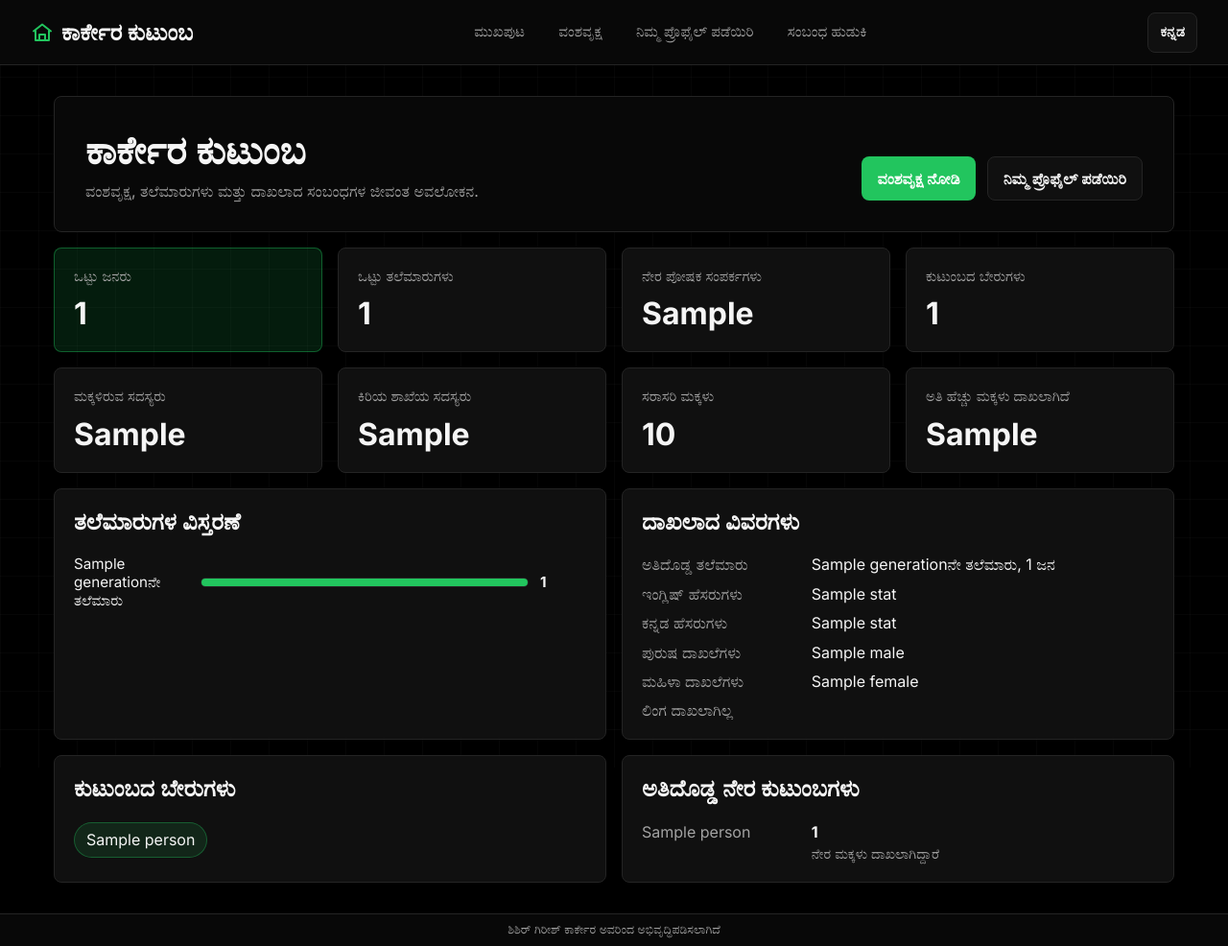
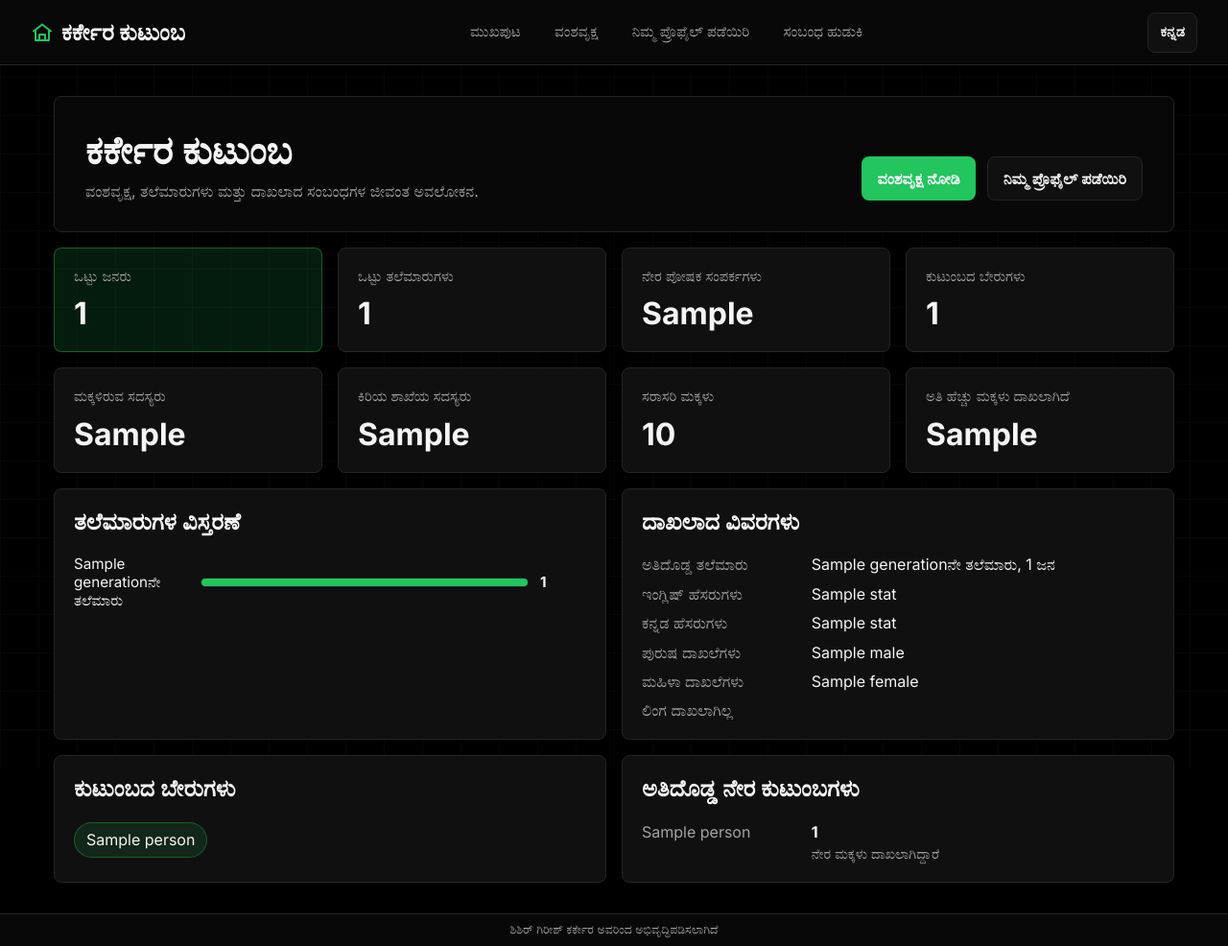
Before and after one commit to shishirkarkeraa/family-lineage, a FastAPI app: template templates/home.html in a window 1280 px wide. Shown: the whole page at 96% size. Run offline with FastAPI, Linux system fonts and the light colour scheme; the template is opened without the code that fills it: most values are stand-ins (such as "Sample title", 1, 10 or a date in 2020); parts of the project's set-up code (start-up, migrations or seed data) failed here and were passed over; some libraries are stand-ins or nearby versions.

Commit message:
name update

```diff
--- a/templates/base.html
+++ b/templates/base.html
@@ -3,7 +3,7 @@
 <head>
     <meta charset="UTF-8">
     <meta name="viewport" content="width=device-width, initial-scale=1.0">
-    <title>ಕಾರ್ಕೇರ ಕುಟುಂಬ</title>
+    <title>ಕರ್ಕೇರ ಕುಟುಂಬ</title>
     <link rel="stylesheet" href="/static/styles.css?v=20260528-admin3">
     <link href="https://fonts.googleapis.com/css2?family=Inter:wght@400;500;600;700&display=swap" rel="stylesheet">
     <script>
@@ -87,14 +87,14 @@
                 close_menu: 'Close menu'
             },
             kn: {
-                site_title: 'ಕಾರ್ಕೇರ ಕುಟುಂಬ',
+                site_title: 'ಕರ್ಕೇರ ಕುಟುಂಬ',
                 nav_home: 'ಮುಖಪುಟ',
                 nav_tree: 'ವಂಶವೃಕ್ಷ',
                 nav_profile: 'ನಿಮ್ಮ ಪ್ರೊಫೈಲ್ ಪಡೆಯಿರಿ',
                 nav_relationship: 'ಸಂಬಂಧ ಹುಡುಕಿ',
                 toggle_label: 'ಕನ್ನಡ',
                 toggle_aria: 'ಇಂಗ್ಲಿಷ್‌ಗೆ ಬದಲಿಸಿ',
-                footer_credit: 'ಶಿಶಿರ್ ಗಿರೀಶ್ ಕಾರ್ಕೇರ ಅವರಿಂದ ಅಭಿವೃದ್ಧಿಪಡಿಸಲಾಗಿದೆ',
+                footer_credit: 'ಶಿಶಿರ್ ಗಿರೀಶ್ ಕರ್ಕೇರ ಅವರಿಂದ ಅಭಿವೃದ್ಧಿಪಡಿಸಲಾಗಿದೆ',
                 not_recorded: 'ದಾಖಲಾಗಿಲ್ಲ',
                 not_specified: 'ನಿರ್ದಿಷ್ಟಪಡಿಸಲಾಗಿಲ್ಲ',
                 none_recorded: 'ಯಾವುದೂ ದಾಖಲಾಗಿಲ್ಲ',
@@ -126,7 +126,7 @@
                 female_records: 'ಮಹಿಳಾ ದಾಖಲೆಗಳು',
                 gender_not_recorded: 'ಲಿಂಗ ದಾಖಲಾಗಿಲ್ಲ',
                 largest_direct_families: 'ಅತಿದೊಡ್ಡ ನೇರ ಕುಟುಂಬಗಳು',
-                complete_family: 'ಸಂಪೂರ್ಣ ಕಾರ್ಕೇರ ಕುಟುಂಬ',
+                complete_family: 'ಸಂಪೂರ್ಣ ಕರ್ಕೇರ ಕುಟುಂಬ',
                 profile_intro: 'ಅವರ ಪ್ರೊಫೈಲ್ ನೋಡಲು ವ್ಯಕ್ತಿಯನ್ನು ಆಯ್ಕೆಮಾಡಿ.',
                 select_person: '-- ವ್ಯಕ್ತಿಯನ್ನು ಆಯ್ಕೆಮಾಡಿ --',
                 get_profile: 'ಪ್ರೊಫೈಲ್ ಪಡೆಯಿರಿ',
@@ -465,7 +465,7 @@
     <nav>
         <a href="/" class="logo">
             <svg class="brand-icon" width="24" height="24" viewBox="0 0 24 24" fill="none" aria-hidden="true" stroke="currentColor" stroke-width="2" stroke-linecap="round" stroke-linejoin="round"><path d="m3 10.5 9-7 9 7"></path><path d="M5 10v10h14V10"></path><path d="M9 20v-6h6v6"></path></svg>
-            <span data-i18n="site_title">ಕಾರ್ಕೇರ ಕುಟುಂಬ</span>
+            <span data-i18n="site_title">ಕರ್ಕೇರ ಕುಟುಂಬ</span>
         </a>
         <div class="desktop-links">
             <a href="/" data-i18n="nav_home">ಮುಖಪುಟ</a>
@@ -485,7 +485,7 @@
     <div id="menu-backdrop" class="menu-backdrop" aria-hidden="true"></div>
     <aside id="site-menu" class="site-menu" aria-hidden="true">
         <div class="menu-header">
-            <span data-i18n="site_title">ಕಾರ್ಕೇರ ಕುಟುಂಬ</span>
+            <span data-i18n="site_title">ಕರ್ಕೇರ ಕುಟುಂಬ</span>
             <button type="button" class="menu-close" onclick="setMenuOpen(false)" data-i18n-aria-label="close_menu" aria-label="ಮೆನು ಮುಚ್ಚಿರಿ">×</button>
         </div>
         <div class="links">
--- a/templates/home.html
+++ b/templates/home.html
@@ -3,7 +3,7 @@
 {% block content %}
 <section class="home-hero">
     <div>
-        <h1 data-i18n="site_title">ಕಾರ್ಕೇರ ಕುಟುಂಬ</h1>
+        <h1 data-i18n="site_title">ಕರ್ಕೇರ ಕುಟುಂಬ</h1>
         <p class="text-secondary" data-i18n="home_hero_copy">ವಂಶವೃಕ್ಷ, ತಲೆಮಾರುಗಳು ಮತ್ತು ದಾಖಲಾದ ಸಂಬಂಧಗಳ ಜೀವಂತ ಅವಲೋಕನ.</p>
     </div>
     <div class="home-actions">
--- a/templates/tree.html
+++ b/templates/tree.html
@@ -97,7 +97,7 @@
 
 {% block content %}
 <div class="card">
-    <h2 data-i18n="complete_family">ಸಂಪೂರ್ಣ ಕಾರ್ಕೇರ ಕುಟುಂಬ</h2>
+    <h2 data-i18n="complete_family">ಸಂಪೂರ್ಣ ಕರ್ಕೇರ ಕುಟುಂಬ</h2>
     <div class="tree-viewer">
         <div class="tree-zoom-controls" aria-label="Tree zoom controls">
             <select class="tree-layout-select" id="tree-layout-direction" aria-label="Tree layout direction">
```
